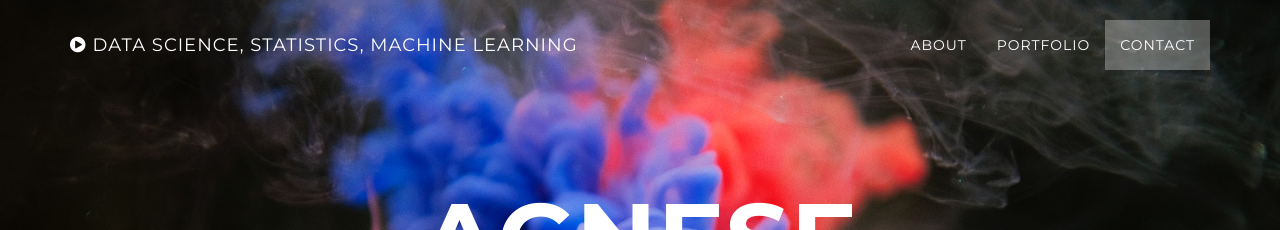
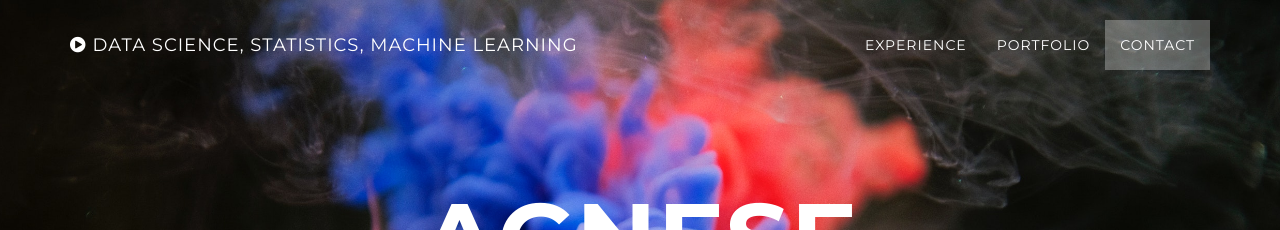
Before and after one commit to AgneseG/AgneseG.github.io, a Jekyll site: the page built from index.html, in a window 1280 px wide. Shown: the top 230 px of the page. Built offline with Jekyll 4.4.1, drawn with Linux system fonts in a browser that asks for light colours.

Commit message:
Update nav.html

```diff
--- a/_includes/nav.html
+++ b/_includes/nav.html
@@ -18,7 +18,7 @@
                         <a href="#page-top"></a>
                     </li>
                     <li>
-                        <a class="page-scroll" href="#about">About</a>
+                        <a class="page-scroll" href="#about">Experience</a>
                     </li>
                     <li>
                         <a class="page-scroll" href="#download">Portfolio</a>
```
